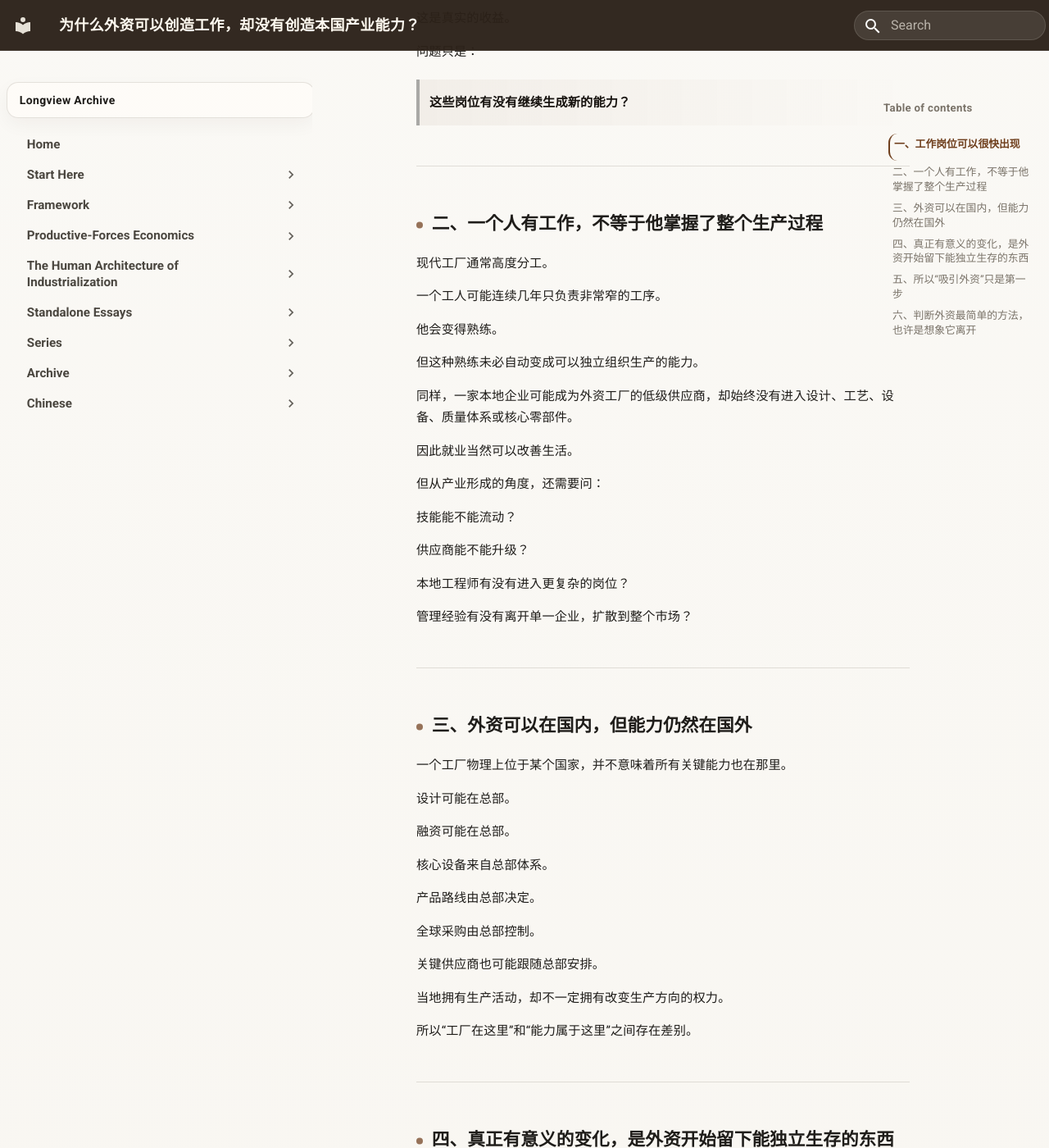
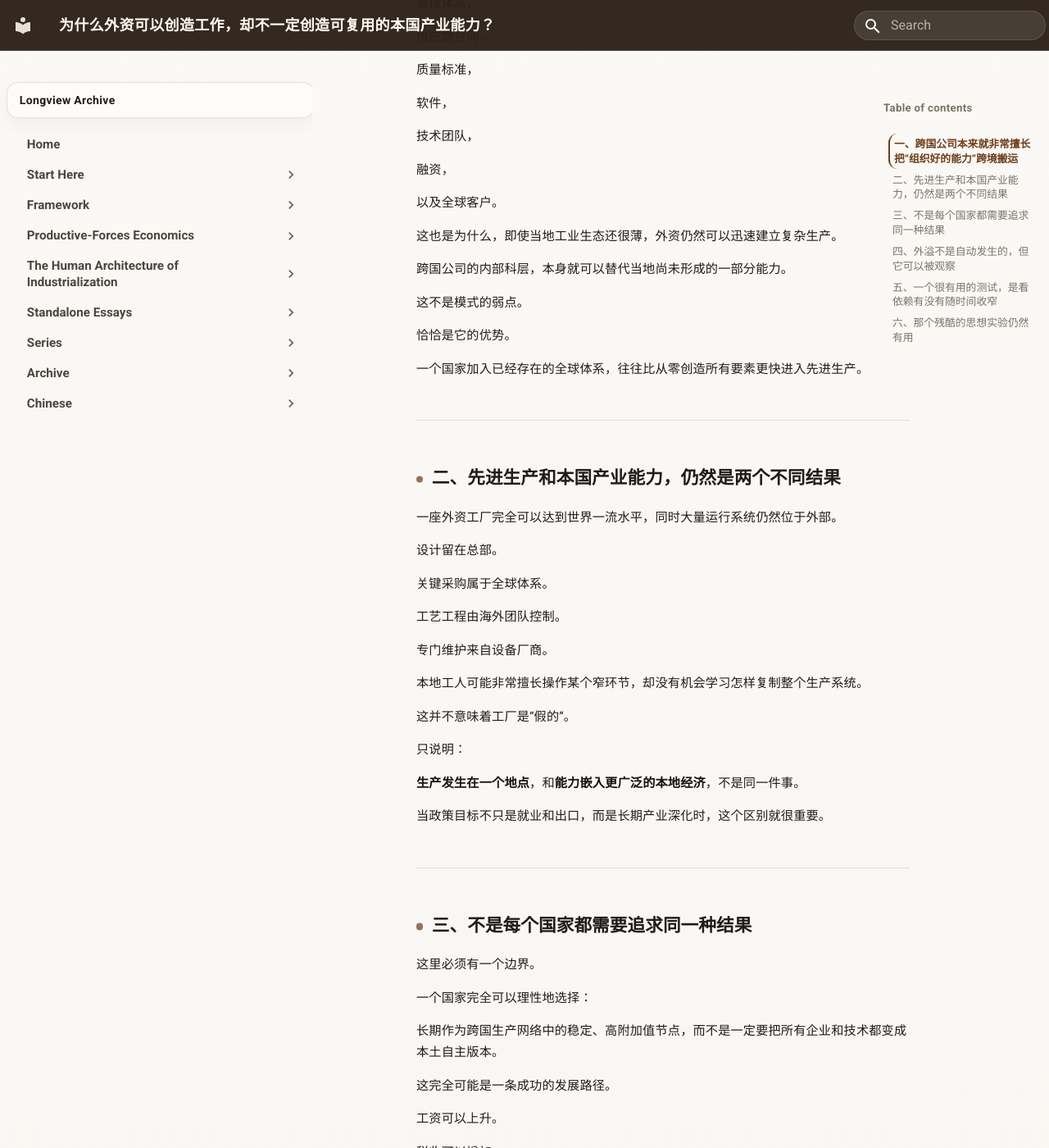
Before and after one commit to guanshi1688/longview-archive, an MkDocs documentation site: the page built from docs/essays/chinese/standalone/fdi-jobs-not-industrial-capability-zh.md, in a window 1280 px wide and 1400 px high, scrolled down 1084 px. Shown: the whole window at 82% size. Built offline with MkDocs 1.6.1 and Material for MkDocs 9.7.7, drawn with Linux system fonts in a browser that asks for light colours; some of the changed text lies outside the part shown.

Commit message:
Update fdi-jobs-not-industrial-capability-zh.md

```diff
--- a/docs/essays/chinese/standalone/fdi-jobs-not-industrial-capability-zh.md
+++ b/docs/essays/chinese/standalone/fdi-jobs-not-industrial-capability-zh.md
@@ -1,170 +1,214 @@
-# 为什么外资可以创造工作，却没有创造本国产业能力？
+# 为什么外资可以创造工作，却不一定创造可复用的本国产业能力？
 
-**就业和产业能力都很重要，但它们不是同一个结果。**
+**外资完全可以在一个国家内部创造高度先进的生产活动，却不一定自动把背后的能力变成整个本地经济都能复用的东西。**
 
 一家跨国公司进入一个国家。
 
-建厂。
+建起先进工厂。
 
-招聘五千人。
+招聘几千名工人。
 
-出口迅速增长。
+出口增长。
 
-工资也比当地平均水平高。
+工资提高。
 
-从很多角度看，这是成功的投资。
+质量达到全球标准。
 
-但十年以后，如果这家公司离开，当地还剩下什么？
+从很多合理指标看，这都是成功投资。
 
-这个问题决定了“外资进入”和“能力形成”之间的区别。
+接下来要问的，不是这些收益是不是真的。
+
+当然是真的。
+
+真正不同的问题是：
+
+> **这个项目形成的能力，有多少能走出原来的企业边界，被本地其他主体继续使用？**
 
 ---
 
-## 一、工作岗位可以很快出现
+## 一、跨国公司本来就非常擅长把“组织好的能力”跨境搬运
 
-外资最直接的作用之一，就是把已经成熟的生产活动带到新的地点。
+大型跨国公司带来的从来不只是资本。
 
-企业带来订单。
+它还可以带来：
 
-设备。
+产品设计，
 
-管理。
+设备，
 
-技术标准。
+管理体系，
 
-国际客户。
+供应商合同，
 
-当地工人进入这套体系，就可以开始生产。
+质量标准，
 
-这个过程可以比从零发展一家本地企业快得多。
+软件，
 
-所以外国投资完全可能在短时间内创造大量就业。
+技术团队，
 
-这是真实的收益。
+融资，
 
-问题只是：
+以及全球客户。
 
-> **这些岗位有没有继续生成新的能力？**
+这也是为什么，即使当地工业生态还很薄，外资仍然可以迅速建立复杂生产。
+
+跨国公司的内部科层，本身就可以替代当地尚未形成的一部分能力。
+
+这不是模式的弱点。
+
+恰恰是它的优势。
+
+一个国家加入已经存在的全球体系，往往比从零创造所有要素更快进入先进生产。
 
 ---
 
-## 二、一个人有工作，不等于他掌握了整个生产过程
+## 二、先进生产和本国产业能力，仍然是两个不同结果
 
-现代工厂通常高度分工。
+一座外资工厂完全可以达到世界一流水平，同时大量运行系统仍然位于外部。
 
-一个工人可能连续几年只负责非常窄的工序。
+设计留在总部。
 
-他会变得熟练。
+关键采购属于全球体系。
 
-但这种熟练未必自动变成可以独立组织生产的能力。
+工艺工程由海外团队控制。
 
-同样，一家本地企业可能成为外资工厂的低级供应商，却始终没有进入设计、工艺、设备、质量体系或核心零部件。
+专门维护来自设备厂商。
 
-因此就业当然可以改善生活。
+本地工人可能非常擅长操作某个窄环节，却没有机会学习怎样复制整个生产系统。
 
-但从产业形成的角度，还需要问：
+这并不意味着工厂是“假的”。
 
-技能能不能流动？
+只说明：
 
-供应商能不能升级？
+**生产发生在一个地点**，和**能力嵌入更广泛的本地经济**，不是同一件事。
 
-本地工程师有没有进入更复杂的岗位？
-
-管理经验有没有离开单一企业，扩散到整个市场？
+当政策目标不只是就业和出口，而是长期产业深化时，这个区别就很重要。
 
 ---
 
-## 三、外资可以在国内，但能力仍然在国外
+## 三、不是每个国家都需要追求同一种结果
 
-一个工厂物理上位于某个国家，并不意味着所有关键能力也在那里。
+这里必须有一个边界。
 
-设计可能在总部。
+一个国家完全可以理性地选择：
 
-融资可能在总部。
+长期作为跨国生产网络中的稳定、高附加值节点，而不是一定要把所有企业和技术都变成本土自主版本。
 
-核心设备来自总部体系。
+这完全可能是一条成功的发展路径。
 
-产品路线由总部决定。
+工资可以上升。
 
-全球采购由总部控制。
+税收可以增加。
 
-关键供应商也可能跟随总部安排。
+工人可以获得很有价值的技能。
 
-当地拥有生产活动，却不一定拥有改变生产方向的权力。
+基础设施可以改善。
 
-所以“工厂在这里”和“能力属于这里”之间存在差别。
+整个经济可以深度嵌入全球生产。
+
+所以真正的问题不应该是：
+
+外资所有权消失了吗？
+
+也不应该是：
+
+本地有没有长出一个“复制版跨国公司”？
+
+更好的问题是：
+
+> **因为这笔投资存在，本地后来多出了哪些以前没有的能力？**
 
 ---
 
-## 四、真正有意义的变化，是外资开始留下能独立生存的东西
+## 四、外溢不是自动发生的，但它可以被观察
 
-外资最有发展意义的时候，不只是它继续扩大投资。
+如果外资正在加深本地能力，通常会逐渐看到一些变化。
 
-而是周围开始出现即使没有这家外资企业，也能继续存在的能力。
+本地供应商进入更高要求的环节。
 
-本地供应商可以服务其他客户。
+工程师开始参与工艺开发，而不是只执行。
 
-工程师可以创办新公司。
+维护、模具和检测逐渐本地化。
 
-培训体系可以为整个行业供人。
+跨国公司内部培养的管理者流向其他企业。
 
-银行开始懂得怎样给制造业融资。
+培训机构开始服务整个行业。
 
-维修、模具、检测、软件企业出现。
+工人把质量标准和生产惯例带到新的雇主。
 
-本地公司甚至开始变成新的竞争者。
+本地企业成为供应商、合作伙伴，甚至竞争者。
 
-这时候，外资不再只是“一个外部企业在这里生产”。
+出现新的创业和分拆企业。
 
-它开始被当地社会吸收。
+银行和公共机构开始真正理解这个行业怎样运行。
+
+这些不是抽象的“生态形成”。
+
+而是能力开始变得可复用的具体渠道。
 
 ---
 
-## 五、所以“吸引外资”只是第一步
+## 五、一个很有用的测试，是看依赖有没有随时间收窄
 
-真正的问题不是外资好不好。
+外资工厂没有必要脱离母公司独立存在。
 
-这太简单了。
+多数时候，这也不是目标。
 
-外资可以带来资本、市场、就业和学习机会。
+但如果本地经济确实在学习，一些依赖方式应该发生变化。
 
-真正应该问的是：
+也许安装仍靠国外，但维护逐渐本地化。
 
-> **十年以后，哪些东西不再需要依赖最初那家外国公司？**
+也许设计仍是全球统一，但本地工艺工程越来越深。
 
-如果答案越来越多，能力在本地化。
+也许核心零部件继续进口，但本地供应商开始进入模具、封装、测试、软件或材料。
 
-如果答案几乎没有变化，那么生产活动虽然很成功，但它仍然可能高度依赖外部控制。
+也许跨国公司仍然是锚点，但周围劳动力市场开始对其他企业也有价值。
+
+关键在于变化。
+
+> **第十年，本地体系是不是在做第一年做不了的更难的事情？**
+
+这比单纯看所有权，更能说明能力有没有形成。
 
 ---
 
-## 六、判断外资最简单的方法，也许是想象它离开
+## 六、那个残酷的思想实验仍然有用
 
-假设明天总部决定撤出。
+假设原始投资者减少生产，或者离开。
 
-工人能不能被其他企业吸收？
+还剩下什么？
 
-供应商还能不能生存？
+训练过的工人能不能加强其他企业？
 
-本地企业能不能接手一部分生产？
+供应商还能不能继续服务这个行业？
 
-工程团队有没有能力重新组织？
+本地工程团队能不能重新组织？
 
-客户关系、融资、设备维护还能不能继续？
+检测、维护、物流和培训服务还能不能找到客户？
 
-这个思想实验非常残酷，却很有用。
+本地企业有没有获得足够知识，进入相邻环节？
 
-因为它问的不是外资带来了多少活动。
+答案不需要是“全部都留下”。
 
-而是：
+全球生产本来就是相互依赖的。
 
-> **它到底留下了多少能够独立继续的能力？**
+真正有用的问题是：
+
+这笔投资形成的能力，有多少已经能在东道国经济内部移动，而不是永远锁在一家公司的边界里？
 
 所以：
 
-> **工作岗位是生产发生的证明。**
+> **外资可以先创造生产，再逐步创造本地能力。**
 >
-> **能够留下并继续扩散的能力，才是产业扎根的证明。**
+> **真正的发展问题，是它的运行知识、供应商深度和人力资本，有多少能走出原始企业并被本地其他主体复用。**
+
+就业重要。
+
+出口重要。
+
+外资企业也重要。
+
+但当生产开始生成其他本地主体也能使用的能力时，它产生的影响就已经大于原来那一个项目本身。
 
 ---
 
```
